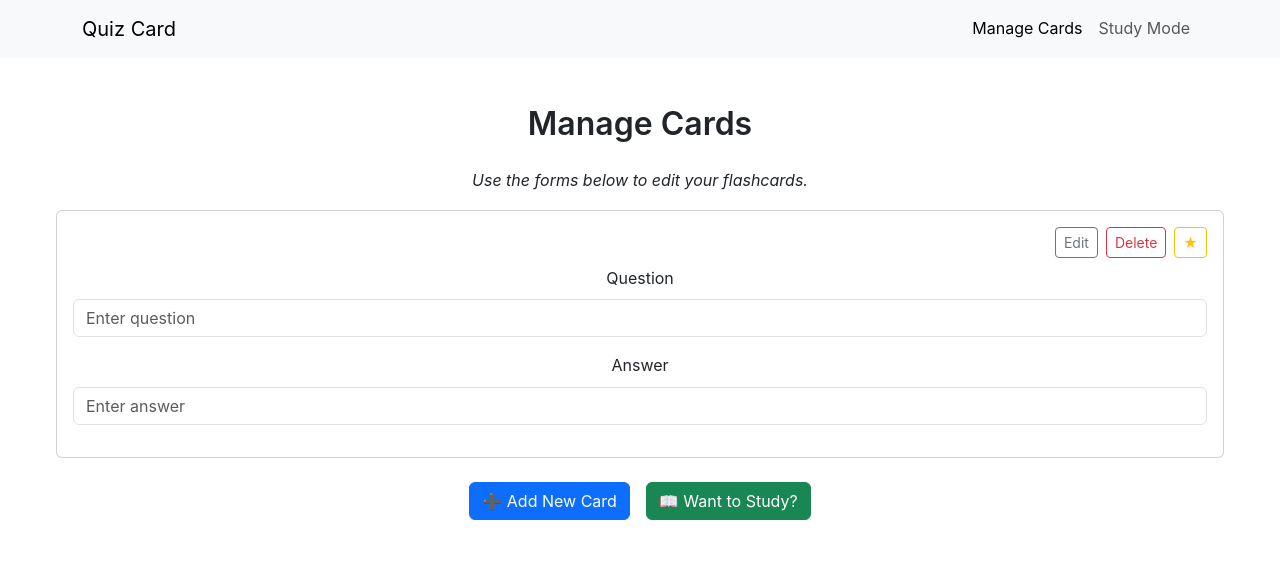
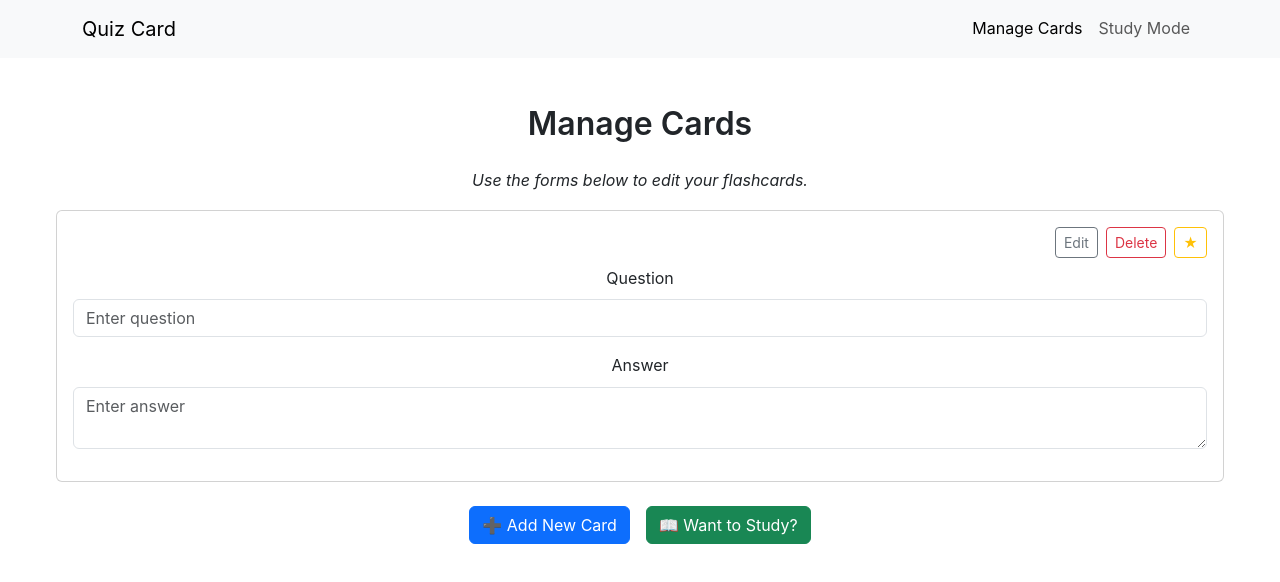
Before and after one commit to Dossman-thomas/Quiz-Card, a React (Vite) app: page /manage-cards in a window 1280 px wide. Shown: the top 582 px of the page. Built offline with nearby package versions, Linux system fonts and the light colour scheme.

Commit message:
updated CardForm to use textarea for answer inputs

```diff
--- a/src/components/CardForm.jsx
+++ b/src/components/CardForm.jsx
@@ -62,7 +62,9 @@ export default function CardForm({
           <Form.Group controlId={`answer-${id}`} className="mb-3">
             <Form.Label>Answer</Form.Label>
             <Form.Control
-              type="text"
+              type="textarea"
+              as="textarea"
+              aria-label="Enter answer text area"
               placeholder="Enter answer"
               value={answer}
               onChange={(e) => setAnswer(e.target.value)}
```
